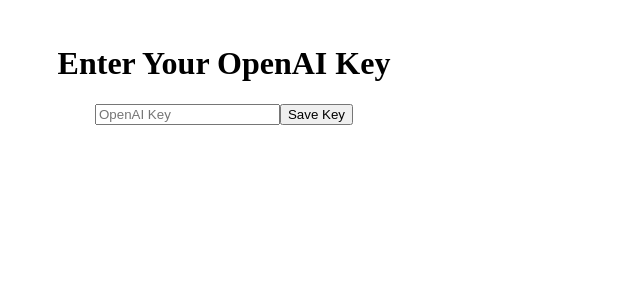
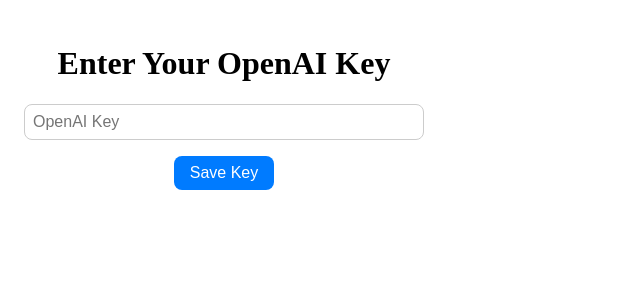
Before and after one commit to lukashchu/smart-email-calendar-scheduler, a React (Vite) app: page / in a window 1280 px wide. Shown: the top 300 px of the page, without its empty margins (0-640 px from the left). Built offline with nearby package versions, Linux system fonts and the light colour scheme.

Commit message:
feat: updated the ui to be modern and appealing

```diff
--- a/src/App.css
+++ b/src/App.css
@@ -37,6 +37,31 @@
   color: white;
 }
 
+button {
+  font-family: Arial, sans-serif;
+  font-size: 1rem;
+  padding: 0.5rem 1rem;
+  border: none;
+  border-radius: 8px;
+  background-color: #007bff;
+  color: white;
+  cursor: pointer;
+  transition: background-color 0.3s, transform 0.2s;
+}
+
+button:hover {
+  background-color: #0056b3;
+}
+
+button:active {
+  transform: scale(0.98);
+}
+
+button:disabled {
+  background-color: #cccccc;
+  cursor: not-allowed;
+}
+
 .settings-button {
   position: absolute;
   top: 10px;
@@ -56,3 +81,20 @@
   border: none;
   cursor: pointer;
 }
+
+input[type="password"] {
+  font-family: Arial, sans-serif;
+  font-size: 1rem;
+  padding: 0.5rem;
+  border: 1px solid #ccc;
+  border-radius: 8px;
+  width: 100%;
+  box-sizing: border-box;
+  margin-bottom: 1rem; /* Add spacing between the text field and the button */
+}
+
+input[type="password"]:focus {
+  border-color: #007bff;
+  outline: none;
+  box-shadow: 0 0 5px rgba(0, 123, 255, 0.5);
+}
--- a/src/App.tsx
+++ b/src/App.tsx
@@ -64,6 +64,7 @@
           value={openAiKey}
           onChange={(e) => setOpenAiKey(e.target.value)}
         />
+        <br /> {/* Add a line break to position the button below the input field */}
         <button onClick={handleSaveKey}>Save Key</button>
       </div>
     );
@@ -76,7 +77,15 @@
           <span role="img" aria-label="Back">🔙</span>
         </button>
         <h1>Settings</h1>
-        <p>Settings page content goes here.</p>
+        <button
+          className="remove-key-button"
+          onClick={() => {
+            localStorage.removeItem("encryptedOpenAiKey");
+            setIsKeySaved(false);
+          }}
+        >
+          Remove OpenAI Key
+        </button>
       </div>
     );
   }
```
